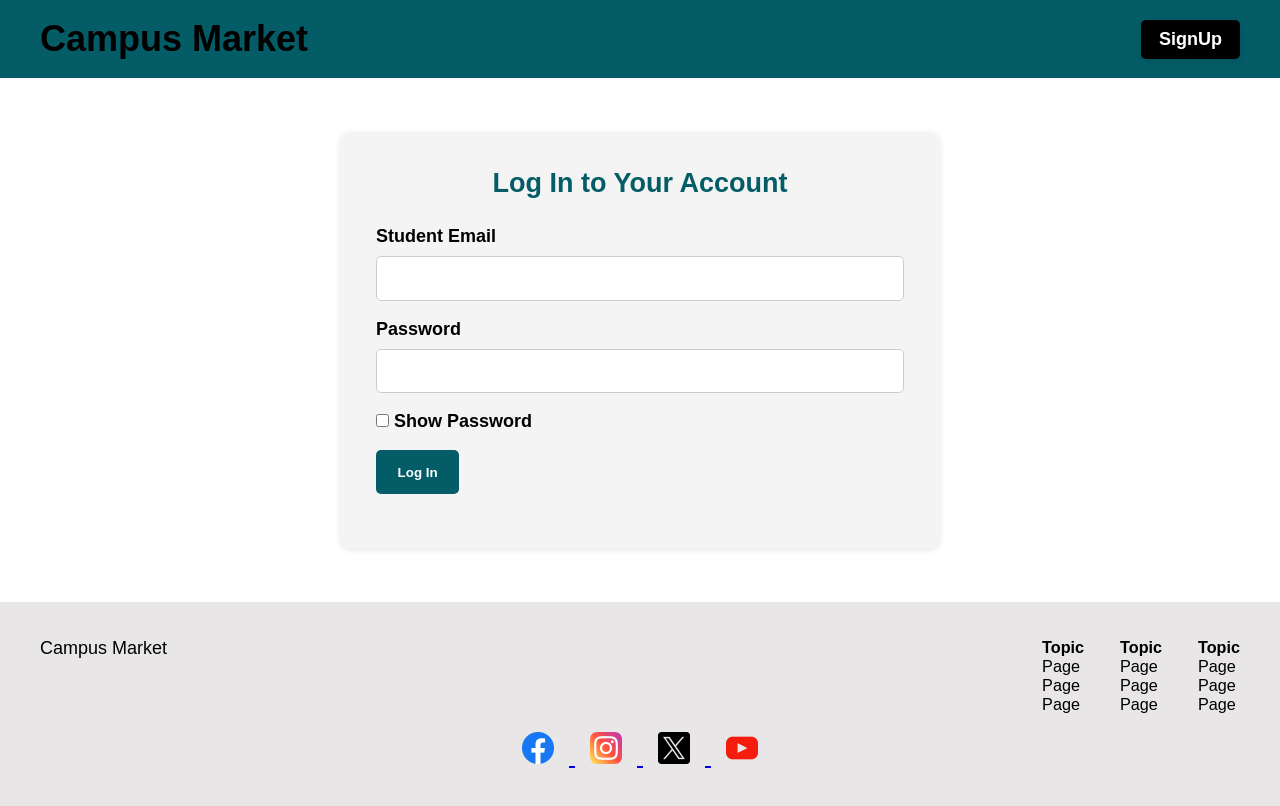
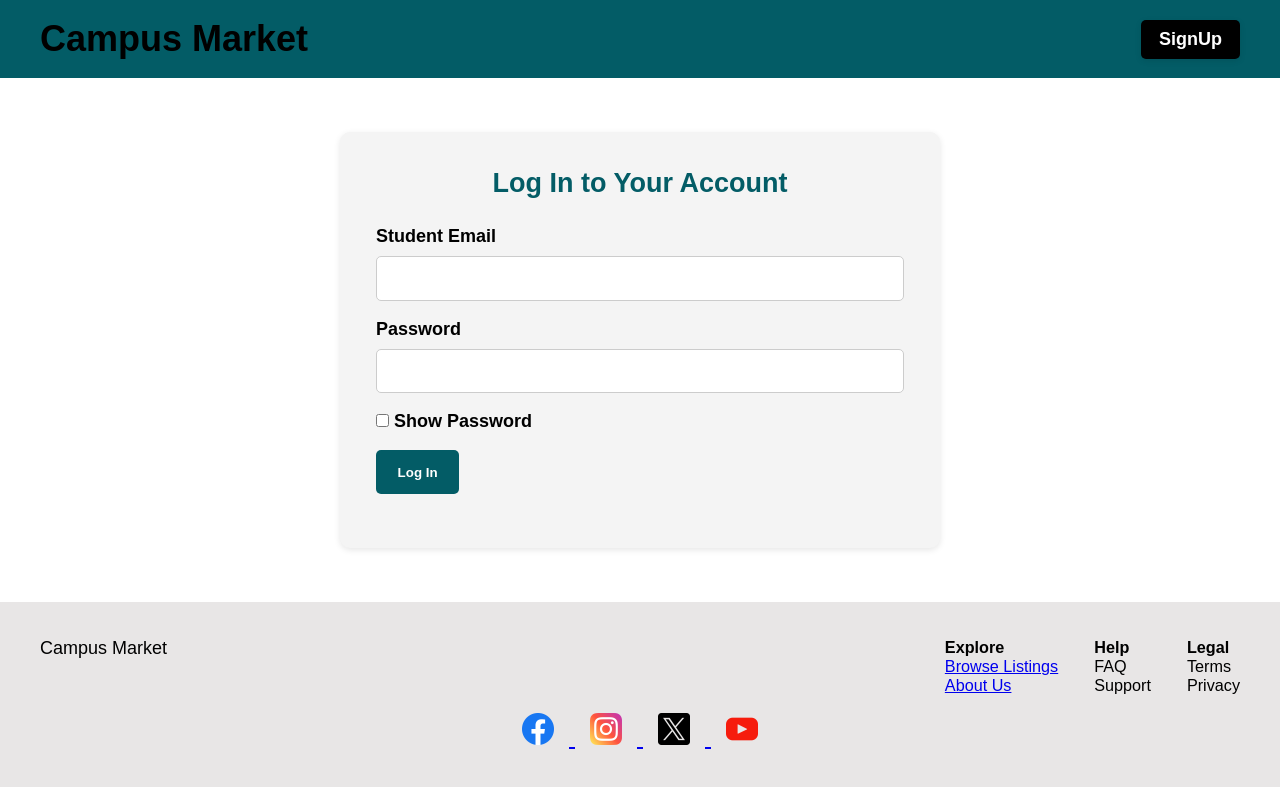
Before and after one commit to cse23-016/CampusMarketDemo, a plain HTML site: page logIn.html in a window 1280 px wide. Drawn offline with Linux system fonts and the light colour scheme.

Commit message:
Update logIn.html

```diff
--- a/logIn.html
+++ b/logIn.html
@@ -42,9 +42,9 @@
     <div class="footer-grid">
       <div class="footer-logo">Campus Market</div>
       <div class="footer-links">
-        <div><strong>Topic</strong><br/>Page<br/>Page<br/>Page</div>
-        <div><strong>Topic</strong><br/>Page<br/>Page<br/>Page</div>
-        <div><strong>Topic</strong><br/>Page<br/>Page<br/>Page</div>
+        <div><strong>Explore</strong><br/><a href="browse.html">Browse Listings</a><br/><a href="about.html">About Us</a></div>
+        <div><strong>Help</strong><br/>FAQ<br/>Support</div>
+        <div><strong>Legal</strong><br/>Terms<br/>Privacy</div>
       </div>
     </div>
     <div class="socials">
```
